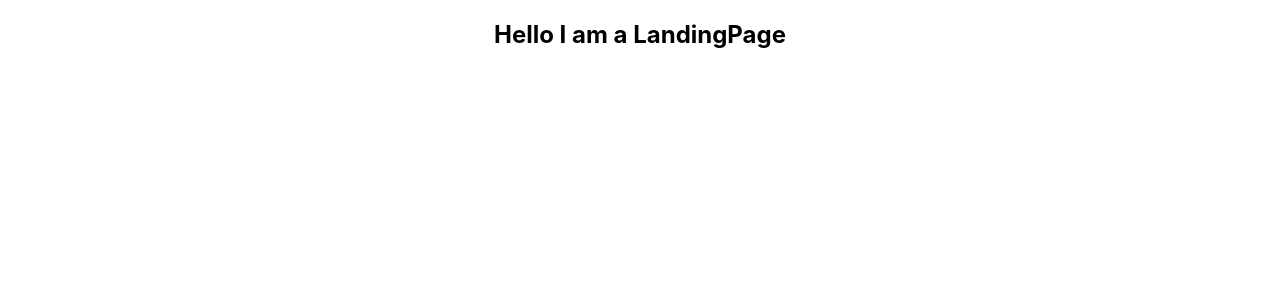
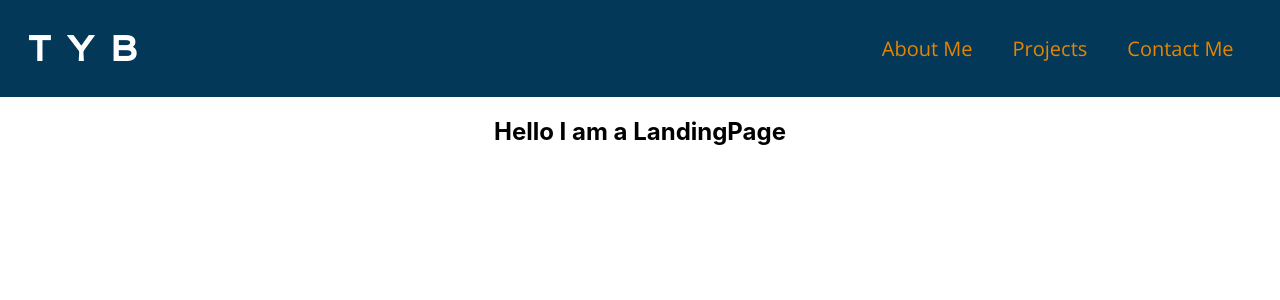
Before and after one commit to stronghearth/tybportfolio, a React (Create React App) app: page / in a window 1280 px wide. Shown: the top 300 px of the page. Built offline with nearby package versions, Linux system fonts and the light colour scheme.

Commit message:
built navbar

```diff
--- a/package.json
+++ b/package.json
@@ -3,6 +3,8 @@
   "version": "0.1.0",
   "private": true,
   "dependencies": {
+    "@fortawesome/fontawesome-svg-core": "^1.2.28",
+    "@fortawesome/free-solid-svg-icons": "^5.13.0",
     "@fortawesome/react-fontawesome": "^0.1.9",
     "@testing-library/jest-dom": "^4.2.4",
     "@testing-library/react": "^9.5.0",
--- a/src/components/App/App.js
+++ b/src/components/App/App.js
@@ -1,5 +1,6 @@
 import React from 'react';
 import { Route, Switch } from 'react-router-dom';
+import Header from '../Header/Header'
 import LandingPage from '../../routes/LandingPage/LandingPage';
 import AboutPage from '../../routes/AboutPage/AboutPage';
 import ProjectsPage from '../../routes/ProjectsPage/ProjectsPage';
@@ -11,6 +12,9 @@ import './App.css';
 function App() {
   return (
     <div className="App">
+      <header>
+        <Header />
+      </header>
       <Switch>
           <Route
             exact
--- a/src/components/Header/Header.css
+++ b/src/components/Header/Header.css
@@ -0,0 +1,74 @@
+.NavBar{
+    background-color: #033859;
+    display: flex;
+    flex-direction: column;
+    justify-content: center;
+    align-items: center;
+    padding: .5vw;
+}
+
+.NavList {
+    list-style: none;
+    display: flex;
+    flex-direction: column;
+    justify-content: center;
+    align-items: center;
+    padding-inline-start: unset;
+    width: 100%;
+}
+
+.HomeLink {
+    text-decoration: none;
+    color: white;
+    font-family: 'Lexend Giga', sans-serif;
+    font-size: 30px;
+}
+
+.HomeLink:hover {
+    text-decoration: underline;
+    color: #E68500;
+    cursor: pointer;
+}
+
+li {
+    padding: 10px;
+    width: inherit;
+}
+
+li > .NavLink {
+    text-decoration: none;
+    color: #E68500;
+    font-family: 'Open Sans', sans-serif;
+    font-size: 20px;
+    margin: 10px;
+}
+
+li > .NavLink:hover {
+    text-decoration: underline;
+    color: white;
+    cursor: pointer;
+}
+
+@media screen and (min-width: 1000px) {
+    .NavBar {
+        display: flex;
+        flex-direction: row;
+        justify-content: space-between;
+        align-items: unset;
+    }
+    .NavList {
+        display: flex;
+        flex-direction: row;
+        justify-content: space-evenly;
+        align-items: center;
+        width: unset;
+        padding-right: 20px;
+    }
+    .HomeLink {
+        font-size: 35px;
+        padding-left: 20px;
+    }
+    li > .NavLink {
+        font-size: 20px;
+    }
+}
--- a/src/components/Header/Header.js
+++ b/src/components/Header/Header.js
@@ -0,0 +1,66 @@
+import React, {Component} from 'react';
+import { Link } from 'react-router-dom';
+import { FontAwesomeIcon } from '@fortawesome/react-fontawesome';
+import { faChevronDown, faChevronUp} from '@fortawesome/free-solid-svg-icons';
+import './Header.css';
+
+export default class Header extends Component {
+    constructor(props) {
+        super(props)
+        this.state = {
+            isMobile: false,
+            menuOpen: false
+        }
+        this.updatePredicate = this.updatePredicate.bind(this)
+    }
+
+    componentDidMount () {
+        this.updatePredicate()
+        window.addEventListener('resize', this.updatePredicate)
+    }
+
+    updatePredicate() {
+        this.setState({ isMobile: window.innerWidth < 1000})
+    }
+
+    renderHamburgerMenu() {
+        return <>
+        <ul className="NavList">
+            <li><Link to='/about' className="NavLink">About Me</Link></li>
+            <li><Link to='/projects' className="NavLink">Projects</Link></li>
+            <li><Link to='/contact' className="NavLink">Contact Me</Link></li>
+        </ul>
+        <FontAwesomeIcon icon={faChevronUp} role="button" className="HomeLink" onClick={e => this.closeMenu()}/>
+        </>
+    }
+
+    closeMenu() {
+        this.setState({
+            menuOpen: false
+        })
+    }
+
+    openMenu() {
+        this.setState({
+            menuOpen: true
+        })
+    }
+
+    renderNavList() {
+        return <ul className="NavList">
+                    <li><Link to='/about' className="NavLink">About Me</Link></li>
+                    <li><Link to='/projects' className="NavLink">Projects</Link></li>
+                    <li><Link to='/contact' className="NavLink">Contact Me</Link></li>
+                </ul>
+    }
+
+    render() {
+        const {isMobile, menuOpen} = this.state
+        return <section className="NavBar">
+            <h1><Link to='/' className="HomeLink">T Y B</Link></h1>
+                {isMobile
+                    ? !menuOpen ? <FontAwesomeIcon icon={faChevronDown} role='button' className='HomeLink' onClick={e => this.openMenu()}/> : this.renderHamburgerMenu()
+                    : this.renderNavList()}
+        </section>
+    }
+}
```
Also changed, not shown: 1 other file (tests, documents, lock files or other folders).
